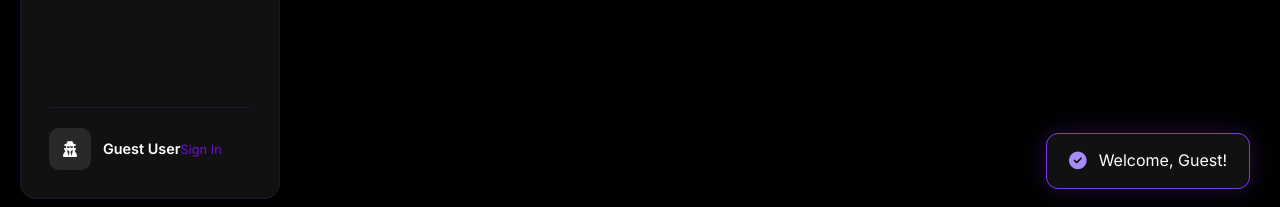
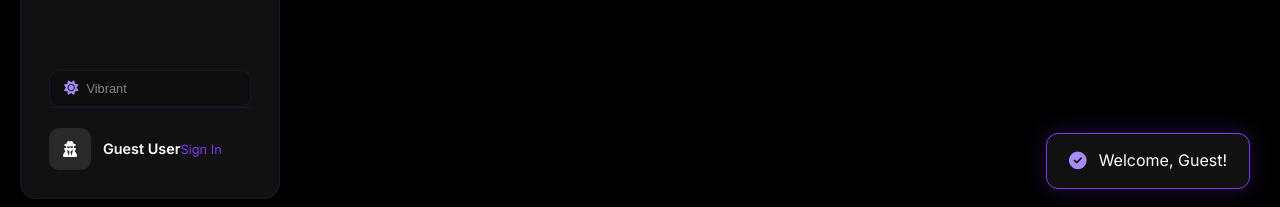
Before and after one commit to Preetham00x/booklistapp, a React (Vite) app: page / in a window 1280 px wide. Both pictures are taken after a click on the button "Continue without signing in". Shown: the part 581-788 px from the top of the page. Built offline with nearby package versions, Linux system fonts and the light colour scheme; no server answers.

Commit message:
changed the ui

```diff
--- a/src/App.jsx
+++ b/src/App.jsx
@@ -5,6 +5,8 @@ import Modal from "./components/Modal";
 import Login from "./components/Login";
 import HistoryList from "./components/HistoryList";
 import BlendPage from "./components/BlendPage";
+import ThemeToggle from "./components/ThemeToggle";
+import { ThemeProvider } from "./contexts/ThemeContext";
 import "./App.css";
 
 // Firebase
@@ -56,6 +58,8 @@ const Sidebar = ({ currentView, setView, user, isGuest, onLogout, onLoginRedirec
       </div>
     </nav>
 
+    <ThemeToggle />
+
     {user ? (
       <div className="user-profile">
         <div className="avatar">
@@ -67,7 +71,7 @@ const Sidebar = ({ currentView, setView, user, isGuest, onLogout, onLoginRedirec
         </div>
         <div className="user-info">
           <span className="name">{user.displayName || user.email}</span>
-          <span className="role" onClick={onLogout} style={{ cursor: 'pointer', color: '#ff416c' }}>
+          <span className="role" onClick={onLogout} style={{ cursor: 'pointer', color: 'var(--purple-light)' }}>
             Sign Out
           </span>
         </div>
@@ -79,7 +83,7 @@ const Sidebar = ({ currentView, setView, user, isGuest, onLogout, onLoginRedirec
         </div>
         <div className="user-info">
           <span className="name">Guest User</span>
-          <span className="role" onClick={onLogout} style={{ cursor: 'pointer', color: '#6a11cb' }}>
+          <span className="role" onClick={onLogout} style={{ cursor: 'pointer', color: 'var(--purple-primary)' }}>
             Sign In
           </span>
         </div>
@@ -88,7 +92,7 @@ const Sidebar = ({ currentView, setView, user, isGuest, onLogout, onLoginRedirec
   </aside>
 );
 
-function App() {
+function AppContent() {
   // --- STATE ---
   const [user, setUser] = useState(null); // Firebase User Object
   const [isGuest, setIsGuest] = useState(false); // Guest Mode State
@@ -295,4 +299,12 @@ function App() {
   );
 }
 
+function App() {
+  return (
+    <ThemeProvider>
+      <AppContent />
+    </ThemeProvider>
+  );
+}
+
 export default App;
```
